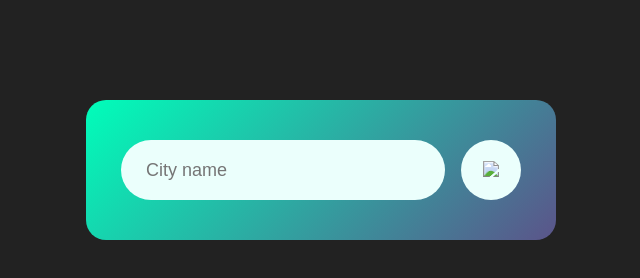
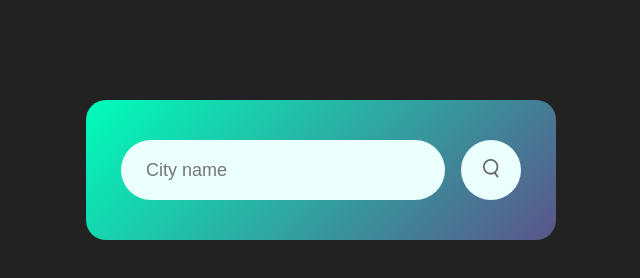
Before and after one commit to AhmedElmo16/WeatherApp, a plain HTML site: page index.html in a window 1280 px wide. Shown: the full height of the page, 319-959 px from the left. Drawn offline with Linux system fonts and the light colour scheme.

Commit message:
Update index.html
Delete images/ from src

```diff
--- a/index.html
+++ b/index.html
@@ -11,7 +11,7 @@
         <div class="search">
             <input type="text" placeholder="City name" spellcheck="false">
             <button>
-                <img src="images/search.png">
+                <img src="search.png">
             </button>
         </div>
         <p class="invalid">Invalid city name</p>
```
